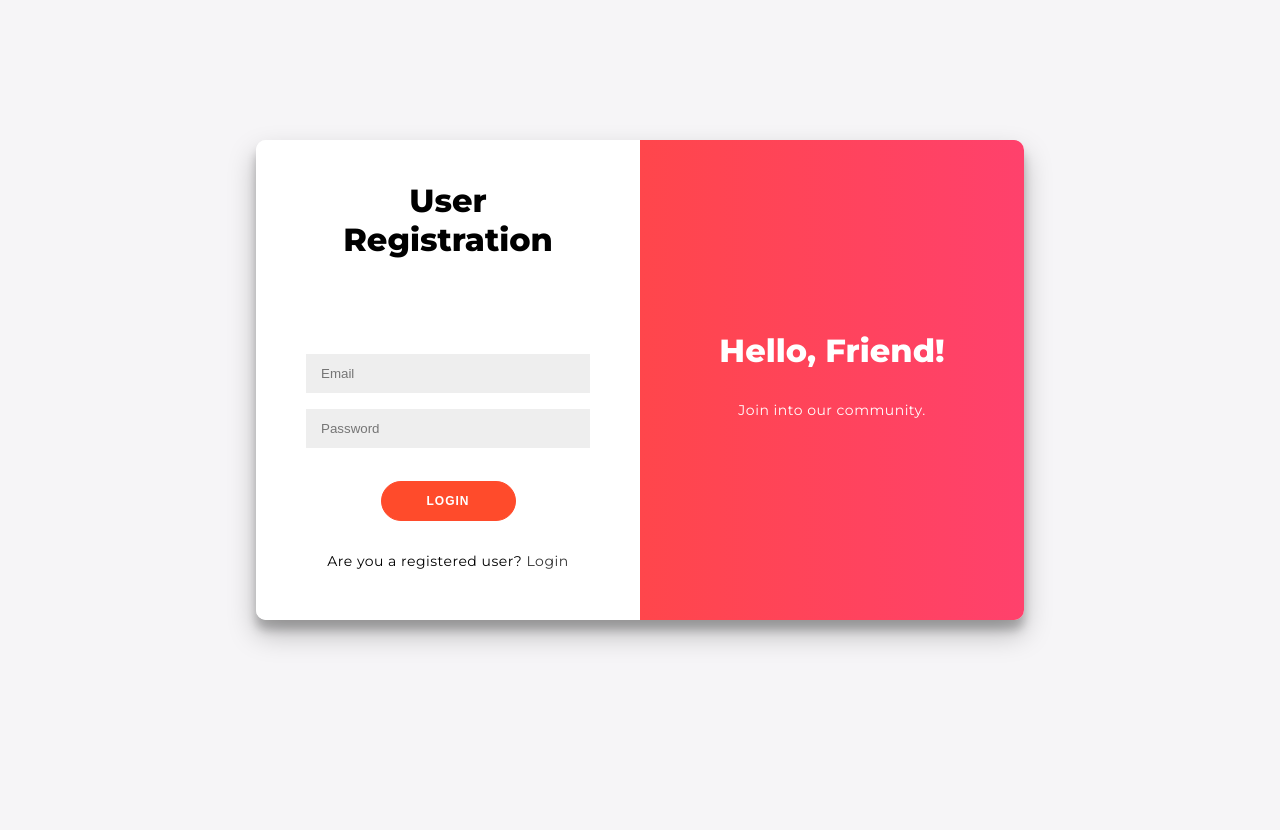
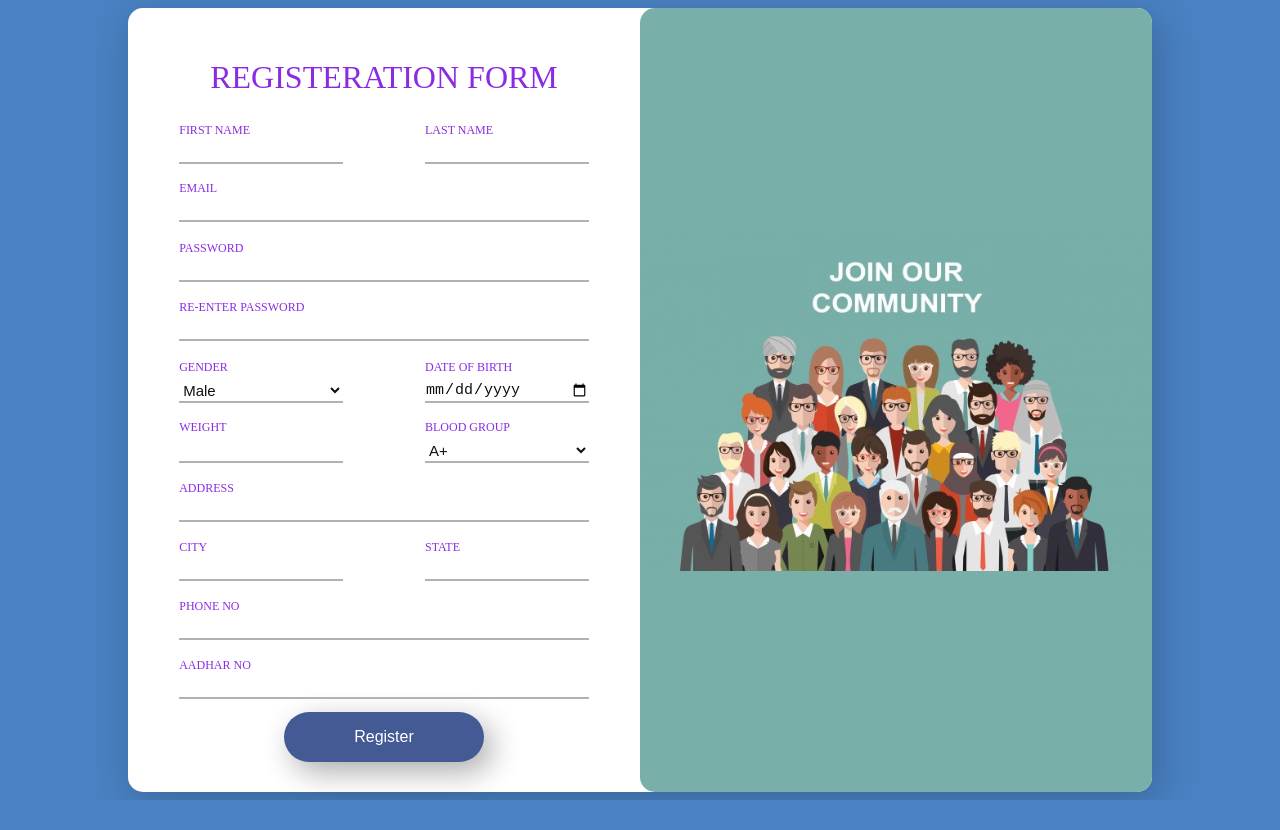
Before and after one commit to Arronstorm/blood_bank_web, a plain HTML site: page signup.html in a window 1280 px wide. After the commit the page ends 800 px from the top, so only its background shows below. Drawn offline with Linux system fonts and the light colour scheme.

Commit message:
Co-authored-by: Ded_Boi <dhanush911gtr@gmail.com> Co-authored-by: Emy-alphonsa <Emy-alphonsa@users.noreply.github.com>

```diff
--- a/assets/scripts/signup.js
+++ b/assets/scripts/signup.js
@@ -1,20 +1,107 @@
-async function signup(e) {
-    e.preventDefault()
-    const email = document.querySelector('#email')
-    const password = document.querySelector('#password')
+var firebaseConfig = {
+    apiKey: "AIzaSyCrIWqNU2kdSahiutpp9m1uDJD7v8tRiaw",
+    authDomain: "bankblood-101.firebaseapp.com",
+    databaseURL: "https://bankblood-101-default-rtdb.firebaseio.com",
+    projectId: "bankblood-101",
+    storageBucket: "bankblood-101.appspot.com",
+    messagingSenderId: "631408157440",
+    appId: "1:631408157440:web:876eb7502be4e9836949e5",
+    measurementId: "G-2M1V7VXR54",
+};
 
+
+
+firebase.initializeApp(firebaseConfig);
+
+var database = firebase.database()
+
+let formMessage = firebase.database().ref('users');
+
+document.getElementById('registrationform').addEventListener('submit', formSubmit);
+
+function formSubmit(e) {
+    e.preventDefault();
+
+    save()
+
+    document.getElementById('registrationform').reset();
+
+}
+
+function sendMessage(firstname, lastname, usremail, gender, dob, weight, blood, address, city, state, mobile, aadhar) {
+    let newFormMessage = formMessage.push();
+    newFormMessage.set({
+        firstname: firstname,
+        lastname: lastname,
+        usremail: usremail,
+        gender: gender,
+        dob: dob,
+        weight: weight,
+        blood: blood,
+        address: address,
+        city: city,
+        state: state,
+        mobile: mobile,
+        aadhar: aadhar,
+    });
+}
+
+function save(){
+    var pw = document.getElementById("usrpassword").value;
+    var repw = document.getElementById("usrrepassword").value;
+
+    var fname = document.getElementById("usrfirstname").value;
+    var lname = document.getElementById("usrlastname").value;
+    var ema = document.getElementById("usremail").value;
+    var sex = document.getElementById("usrgender").value;
+    var dob = document.getElementById("usrdob").value;
+    var size = document.getElementById("usrweight").value;
+    var blood = document.getElementById("usrblood").value;
+    var addrs = document.getElementById("usraddress").value;
+    var cit = document.getElementById("usrcity").value;
+    var stat = document.getElementById("usrstate").value;
+    var mob = document.getElementById("usrmobno").value;
+    var aadh = document.getElementById("usraadhar").value;
+    //to check empty password field
+    if(pw == "") {
+        alert("no password has been entered");
+        return false;
+    }
+
+    //minimum password length validation
+    if(pw.length < 7) {
+        alert("password is short");
+        return false;
+    }
+
+    //maximum length of password validation
+    if(pw.length > 15) {
+        alert("password is long");
+       return false;
+    }
+
+    //to check both password field are same or not
+    if(pw != repw) {
+        alert("password not same");
+    }
+    else {
+
+        const email = document.querySelector('#usremail');
+        const password = document.querySelector('#usrpassword');
         try {
-        const result = await firebase.auth().createUserWithEmailAndPassword(email.value, password.value)
+            const result = firebase.auth().createUserWithEmailAndPassword(email.value, password.value)
             console.log(result)
             alert("You have successfully registered");
             firebase.auth().onAuthStateChanged(function(user) {
                 if (user) {
+                    sendMessage(fname, lname, ema, sex, dob, size, blood, addrs, cit, stat, mob, aadh);
                     window.location.href = "index.html";
                 }
             });
         }
         catch(err) {
-        console.log(err)
             alert("there is some error pls retry again");
         }
     }
+
+}
--- a/assets/styles/signup.css
+++ b/assets/styles/signup.css
@@ -1,232 +1,175 @@
-@import url('https://fonts.googleapis.com/css?family=Montserrat:400,800');
-
 * {
-	box-sizing: border-box;
+    box-sizing: border-box;
 }
 
 body {
-	background: #f6f5f7;
-	display: flex;
-	justify-content: center;
-	align-items: center;
-	flex-direction: column;
-	font-family: 'Montserrat', sans-serif;
-	height: 100vh;
-	margin: -20px 0 50px;
+    margin: 0;
+    padding: 0;
+    background-color: #4981c2;
+/*    font-family: ;*/
 }
 
-h1 {
-	font-weight: bold;
-	margin-bottom: 30px;
+input ,select{
+    outline: none;
+    border: none;
+    border-radius: 10px;
+    display: block;
+    width: 100%;
+    background: transparent;
+    color: #0f0f0f;
+    font-size: 15px;
+    font-weight: 529;
+    padding:1px 0px;
 }
 
-h2 {
-	text-align: center;
+.heading {
+    margin-top: 0px;
 }
 
-p {
-	font-size: 14px;
-	font-weight: 100;
-	line-height: 20px;
-	letter-spacing: 0.5px;
-	margin: 20px 0 30px;
-  margin-top: 0px;
-}
-
-.changetologin {
-  margin-top: 30px;
-}
-
-span {
-	font-size: 12px;
-}
-
-a {
-	color: #333;
-	font-size: 14px;
-	text-decoration: none;
-	margin: 15px 0;
-}
-
-button {
-	border-radius: 20px;
-	border: 1px solid #FF4B2B;
-	background-color: #FF4B2B;
-	color: #FFFFFF;
-	font-size: 12px;
-	font-weight: bold;
-	padding: 12px 45px;
-	letter-spacing: 1px;
-	text-transform: uppercase;
-	transition: transform 80ms ease-in;
-  margin-top: 25px;
-}
-
-button:active {
-	transform: scale(0.95);
-}
-
-button:focus {
-	outline: none;
-}
-
-button.ghost {
-	background-color: transparent;
-	border-color: #FFFFFF;
-}
-
-form {
-	background-color: #FFFFFF;
-	display: flex;
-	align-items: center;
-	justify-content: center;
-	flex-direction: column;
-	padding: 0 50px;
-	height: 100%;
-	text-align: center;
-}
-
-input {
-	background-color: #eee;
-	border: none;
-	padding: 12px 15px;
-	margin: 8px 0;
-	width: 100%;
+.heading h1 {
+    font-size: 2rem;
+    font-weight: 400;
+    color: blueviolet;
+    text-transform: uppercase;
 }
 
 .container {
-	background-color: #fff;
-	border-radius: 10px;
-  	box-shadow: 0 14px 28px rgba(0,0,0,0.25),
-			0 10px 10px rgba(0,0,0,0.22);
-	position: relative;
-	overflow: hidden;
-	width: 768px;
-	max-width: 100%;
-	min-height: 480px;
+    width: 80%;
+    position: absolute;
+    left: 50%;
+    top: 50%;
+    transform: translate(-50%,-50%);
+    height: 98vh;
+    background-color: rgb(255, 255, 255);
+    display: flex;
+    box-shadow: 5px 10px 38px rgba(0, 0, 0, 0.2);
+    border-radius: 15px;
 }
 
-.form-container {
-	position: absolute;
-	top: 0;
-	height: 100%;
-	transition: all 0.6s ease-in-out;
+.form {
+    display: flex;
+    justify-content: center;
+    align-items: center;
+    flex-direction: column;
+    width: 50%;
 }
 
-.sign-in-container {
-	left: 0;
-	width: 50%;
-	z-index: 2;
+.image {
+    background-color: rgb(120,175,169);
+    width: 50%;
+    border-radius: 15px;
 }
 
-.container.right-panel-active .sign-in-container {
-	transform: translateX(100%);
+.img {
+    width: 100%;
+    height: 100%;
+    object-fit: contain;
 }
 
-.sign-up-container {
-	left: 0;
-	width: 50%;
-	opacity: 0;
-	z-index: 1;
+.wrap2 {
+    width: 80%;
+    position: relative;
+    border-bottom: 2px solid #b2b2b2;
+    margin-bottom: 13px;
 }
 
-.container.right-panel-active .sign-up-container {
-	transform: translateX(100%);
-	opacity: 1;
-	z-index: 5;
-	animation: show 0.6s;
+.wrap1, .wrap3, .wrap4, .wrap5 {
+    display: flex;
+    width: 80%;
+    justify-content:center;
+    margin-bottom: 12px;
 }
 
-@keyframes show {
-	0%, 49.99% {
-		opacity: 0;
-		z-index: 1;
-	}
-
-	50%, 100% {
-		opacity: 1;
-		z-index: 5;
-	}
+.fname, .size, .sex  , .usercity{
+    border-bottom: 2px solid #b2b2b2;
+    width: 40%;
+    position: relative;
 }
 
-.overlay-container {
-	position: absolute;
-	top: 0;
-	left: 50%;
-	width: 50%;
-	height: 100%;
-	overflow: hidden;
-	transition: transform 0.6s ease-in-out;
-	z-index: 100;
+.lname, .blood, .age, .userstate{
+    border-bottom: 2px solid #b2b2b2;
+    margin-left: auto;
+    width: 40%;
+    position: relative;
 }
 
-.container.right-panel-active .overlay-container{
-	transform: translateX(-100%);
+label {
+    font-size: 12px;
+    color: blueviolet;
+    text-transform: uppercase;
+    display: flex;
+    align-items: center;
+    width: 80%;
+    min-height: 25px;
+    border-bottom: none;
+    padding: 1px 0px;
+    padding-bottom: 1px;
+    margin-top: 0.5px;
+    margin-bottom: 0px;
 }
 
-.overlay {
-	background: #FF416C;
-	background: -webkit-linear-gradient(to right, #FF4B2B, #FF416C);
-	background: linear-gradient(to right, #FF4B2B, #FF416C);
-	background-repeat: no-repeat;
-	background-size: cover;
-	background-position: 0 0;
-	color: #FFFFFF;
-	position: relative;
-	left: -100%;
-	height: 100%;
-	width: 200%;
-  	transform: translateX(0);
-	transition: transform 0.6s ease-in-out;
+.btn {
+    width: 200px;
+    height: 50px;
+    border-radius: 40px;
+    outline: none;
+    font-weight: 500;
+    font-size: 1rem;
+    background: #445a94;
+    border: none;
+    color: #ffff;
+    box-shadow: 8px 10px 30px rgba(0, 0, 0, 0.329);
+    transition: 0.4s;
 }
 
-.container.right-panel-active .overlay {
-  	transform: translateX(50%);
+.btn:hover {
+    background: #4b2888;
+    color: #ffff;
 }
 
-.overlay-panel {
-	position: absolute;
-	display: flex;
-	align-items: center;
-	justify-content: center;
-	flex-direction: column;
-	padding: 0 40px;
-	text-align: center;
-	top: 0;
-	height: 100%;
-	width: 50%;
-	transform: translateX(0);
-	transition: transform 0.6s ease-in-out;
+.focus-input1, .focus-input2, .focus-input3, .focus-input4, .focus-input5 {
+    position: absolute;
+    display: block;
+    width: 100%;
+    height: 100%;
+    top: 0;
+    left: 0;
+    pointer-events: none;
 }
 
-.overlay-left {
-	transform: translateX(-20%);
+.focus-input1::before, .focus-input2::before, .focus-input3::before, .focus-input4::before, .focus-input5::before {
+    content: "";
+    display: block;
+    position: absolute;
+    bottom: -1px;
+    left: 0;
+    width: 0;
+    height: 2px;
+    transition: all 0.6s;
+    background: #412277;
 }
 
-.container.right-panel-active .overlay-left {
-	transform: translateX(0);
+input:focus + .focus-input1::before, input:focus + .focus-input2::before, input:focus + .focus-input3::before, input:focus + .focus-input4::before, input:focus + .focus-input5::before {
+    width: 100%;
 }
 
-.overlay-right {
-	right: 0;
-	transform: translateX(0);
+.has-val.input + .focus-input1::before, .has-val.input + .focus-input2::before, .has-val.input + .focus-input3::before, .has-val.input + .focus-input4::before, .has-val.input + .focus-input5::before {
+    width: 100%;
 }
 
-.container.right-panel-active .overlay-right {
-	transform: translateX(20%);
+input[type="number"]{
+    overflow: hidden;
 }
 
-.social-container {
-	margin: 20px 0;
+.toggle-password {
+    position:absolute;
+    width:40px;
+    height:40px;
+    top:2px;
+    right:2px;
+    border-radius:50%;
+    text-align:center;
+    line-height:35px;
+    font-size:20px;
+    cursor:pointer;
 }
-
-.social-container a {
-	border: 1px solid #DDDDDD;
-	border-radius: 50%;
-	display: inline-flex;
-	justify-content: center;
-	align-items: center;
-	margin: 0 5px;
-	height: 40px;
-	width: 40px;
-}
--- a/signup.html
+++ b/signup.html
@@ -1,82 +1,120 @@
 <!DOCTYPE html>
 <html>
     <head>
-        <meta http-equiv="X-UA-Compatible" content="IE=edge">
+        <meta charset="utf-8">
         <meta name="viewport" content="width=device-width, initial-scale=1.0">
         <title>Blood Bank Login</title>
-        <meta charset="utf-8">
-        <meta name="viewport" content="width=device-width, initial-scale=1.0">
         <link rel="stylesheet" type="text/css" href="assets/styles/signup.css">
-        </head>
+    </head>
     <body>
-                <div class="container" id="container">
-            <div class="form-container sign-in-container">
-                <form action="userinterf.html" onsubmit="signup(event)">
-                    <h1>User Registration</h1>
-                        <br><br><br><!-- ente elupatinu anu 3 br -->
-                    <input type="email" placeholder="Email" id="email" required/>
-                    <input type="password" id="password" name="password" class="inputFields" placeholder="Password" value="" oninput="return passwordValidation(this.value);" required/>
-                    <button type="submit">Login</button>
-                    <p class="changetologin">Are you a registered user? <a href="login.html">Login</a></p>
-                </form>
-            </div>
-            <div class="overlay-container">
-                <div class="overlay">
-                    <div class="overlay-panel overlay-right">
-                        <h1>Hello, Friend!</h1>
-                        <p>Join into our community.</p>
+        <!--firebase scripts-->
+        <form action="" method="POST" id="registrationform">
+            <div class="container">
+                <div class="form">
+                    <div class="heading">
+                        <h1>Registeration form</h1>
                     </div>
+                    <div class="wrap1">
+                        <div class="fname">
+                            <label>First Name</label>
+                            <input class="firstname" type="text"/ id="usrfirstname">
+                            <span class="focus-input1"></span>
+                        </div>
+                        <div class="lname">
+                            <label>Last Name</label>
+                            <input class="lastname" type="text"/ id="usrlastname">
+                            <span class="focus-input1"></span>
+                        </div>
+                    </div>
+                    <div class="wrap2">
+                        <label>Email</label>
+                        <input class="email" type="email" id="usremail" autocomplete="on">
+                        <span class="focus-input2"></span>
+                    </div>
+                    <div class="wrap2">
+                        <label>Password</label>
+                        <input class="password" type="password" id="usrpassword" autocomplete="new-password">
+                        <span class="focus-input2"></span>
+                    </div>
+                    <div class="wrap2">
+                        <label>Re-enter Password</label>
+                        <input class="repassword" type="password" id="usrrepassword" autocomplete="new-password">
+                        <span class="focus-input2"></span>
+                    </div>
+                    <div class="wrap3">
+                        <div class="sex">
+                            <label>Gender</label>
+                            <select name="Gender" id="usrgender" style="width: 100%;" >
+                                <option value="Male">Male</option>
+                                <option value="Female">Female</option>
+                                <option value="Rather Not Say">Rather Not Say</option>
+                            </select>
+                        </div>
+                        <div class="age">
+                            <label>Date Of Birth</label>
+                            <input class="dob" type="date" id="usrdob">
+                            <span class="focus-input3"></span>
+                        </div>
+                    </div>
+                    <div class="wrap4">
+                        <div class="size">
+                            <label>Weight</label>
+                            <input class="Weight" type="number" id="usrweight" style="width: 100%;">
+                            <span class="focus-input4"></span>
+                        </div>
+                        <div class="blood">
+                            <label>Blood Group</label>
+                            <select name="Blood Group" id="usrblood" style="width: 100%;">
+                                <option value="A+">A+</option>
+                                <option value="A-">A-</option>
+                                <option value="B+">B+</option>
+                                <option value="B-">B-</option>
+                                <option value="O+">O+</option>
+                                <option value="O-">O-</option>
+                                <option value="AB+">AB+</option>
+                                <option value="AB-">AB-</option>
+                            </select>
+                        </div>
+                    </div>
+                    <div class="wrap2">
+                        <label>Address</label>
+                        <input class="address" id="usraddress" type="text">
+                        <span class="focus-input2"></span>
+                    </div>
+                    <div class="wrap5">
+                        <div class="usercity">
+                            <label>City</label>
+                            <input class="city" id="usrcity" type="text">
+                            <span class="focus-input5"></span>
+                        </div>
+                        <div class="userstate">
+                            <label>State</label>
+                            <input class="state" id="usrstate" type="text"/>
+                            <span class="focus-input5"></span>
+                        </div>
+                    </div>
+                    <div class="wrap2">
+                        <label>Phone No</label>
+                        <input class="mobileno" id="usrmobno" type="number">
+                        <span class="focus-input2"></span>
+                    </div>
+                    <div class="wrap2">
+                        <label>Aadhar No</label>
+                        <input class="aadharno" id="usraadhar" type="number">
+                        <span class="focus-input2"></span>
+                    </div>
+
+                    <button type="submit" id="Submit" class="btn" sendMessage()>Register</button>
+                </div>
+                <div class="image">
+                    <img src="assets/images/join our community.jpg" class="img" alt=""/>
                 </div>
             </div>
-        </div>
-        <script>
-            function passValidation(passwordInput) {
-                var password = document.getElementById("password");
-                var issueArr = [];
-                if (!/^.{7,15}$/.test(passwordInput)) {
-                    alert("Password must be between 7-15 characters.");
-                }
-                if (!/\d/.test(passwordInput)) {
-                    alert("Must contain at least one number.");
-                }
-                if (!/[a-z]/.test(passwordInput)) {
-                    alert("Must contain a lowercase letter.");
-                }
-                if (!/[A-Z]/.test(passwordInput)) {
-                    alert("Must contain an uppercase letter.");
-                }
-                if (issueArr.length > 0) {
-                    password.setCustomValidity(issueArr.join("\n"));
-                    password.style.borderColor = alertRedInput;
-                } else {
-                    password.setCustomValidity("");
-                    password.style.borderColor = defaultInput;
-                }
-            }
+        <script src="https://www.gstatic.com/firebasejs/8.4.3/firebase-app.js"></script>
+        <script src="https://www.gstatic.com/firebasejs/8.4.3/firebase-auth.js"></script>
+        <script src="https://www.gstatic.com/firebasejs/8.4.3/firebase-database.js"></script>
+        <script src="assets/scripts/signup.js">
         </script>
-        <!--firebase SDK-->
-        <script src="https://www.gstatic.com/firebasejs/8.3.3/firebase-app.js"></script>
-        <script src="https://www.gstatic.com/firebasejs/8.3.3/firebase-analytics.js"></script>
-        <script src="https://www.gstatic.com/firebasejs/8.3.2/firebase-auth.js"></script>
-        <!--firebase cofig data of my app-->
-
-        <script>
-            var firebaseConfig = {
-                apiKey: "AIzaSyCrIWqNU2kdSahiutpp9m1uDJD7v8tRiaw",
-                authDomain: "bankblood-101.firebaseapp.com",
-                projectId: "bankblood-101",
-                storageBucket: "bankblood-101.appspot.com",
-                messagingSenderId: "631408157440",
-                appId: "1:631408157440:web:876eb7502be4e9836949e5",
-                measurementId: "G-2M1V7VXR54"
-            };
-            // Initialize Firebase
-            firebase.initializeApp(firebaseConfig);
-        </script>
-        <!--this is where the code for signup is present-->
-        <script src="./assets/scripts/signup.js"></script>
-        <script>
-
-        </script>
+        </form>
     </body>
 </html>
```
Also changed, not shown: userinterf.html (+0 -3 lines), assets/images/join our community.jpg (added). Lines whose indentation alone changed are shown as unchanged.
